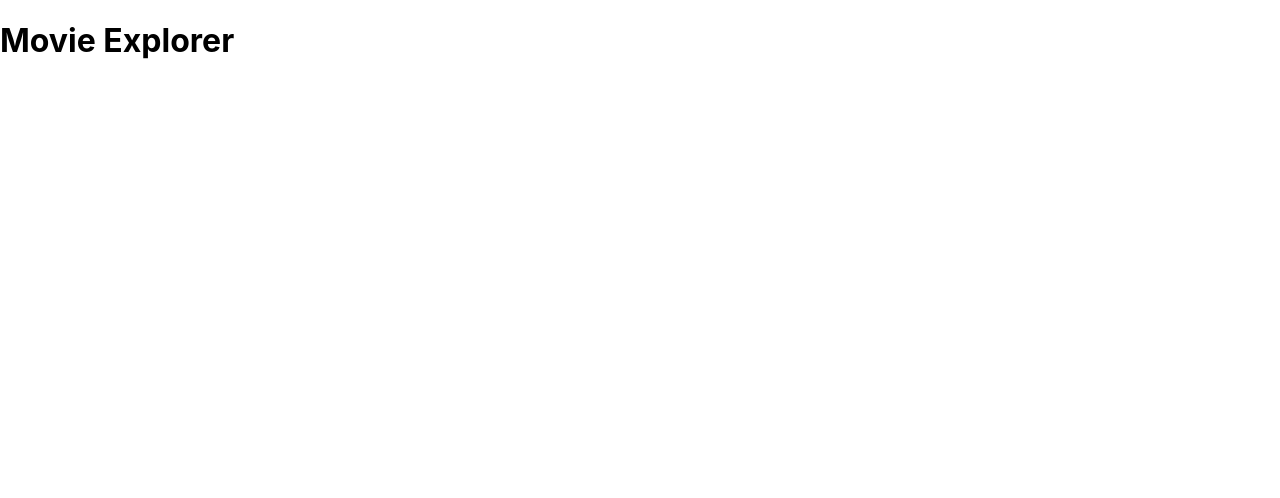
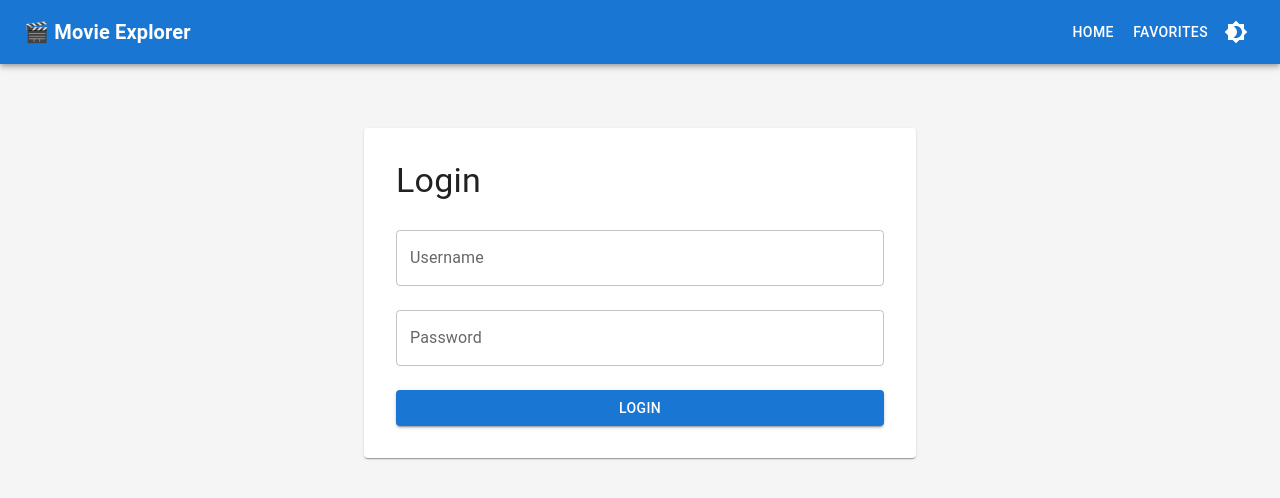
Before and after one commit to Malka01/movie-explorer, a React (Create React App) app: page /login in a window 1280 px wide. Shown: the top 498 px of the page. Built offline with nearby package versions, Linux system fonts and the light colour scheme; no server answers.

Commit message:
Add routing and application theme

```diff
--- a/src/App.js
+++ b/src/App.js
@@ -1,25 +1,47 @@
-import { useEffect } from "react";
-import { getTrendingMovies } from "./services/tmdbApi";
+import { BrowserRouter, Routes, Route } from "react-router-dom";
+import { useState } from "react";
+import { ThemeProvider, CssBaseline } from "@mui/material";
+
+import Navbar from "./components/Navbar";
+import Home from "./pages/Home";
+import Login from "./pages/Login";
+import MovieDetails from "./pages/MovieDetails";
+import Favorites from "./pages/Favorites";
+
+import { lightTheme, darkTheme } from "./theme/theme";
 
 function App() {
-  useEffect(() => {
-    const testApi = async () => {
-      try {
-        const data = await getTrendingMovies();
+  const [darkMode, setDarkMode] = useState(false);
 
-        console.log("TMDb Response:", data);
-      } catch (error) {
-        console.error("TMDb API Error:", error);
-      }
-    };
-
-    testApi();
-  }, []);
+  const theme = darkMode ? darkTheme : lightTheme;
 
   return (
-    <div>
-      <h1>Movie Explorer</h1>
-    </div>
+    <ThemeProvider theme={theme}>
+      <CssBaseline />
+
+      <BrowserRouter>
+        <Navbar
+          darkMode={darkMode}
+          setDarkMode={setDarkMode}
+        />
+
+        <Routes>
+          <Route path="/" element={<Home />} />
+
+          <Route path="/login" element={<Login />} />
+
+          <Route
+            path="/movie/:id"
+            element={<MovieDetails />}
+          />
+
+          <Route
+            path="/favorites"
+            element={<Favorites />}
+          />
+        </Routes>
+      </BrowserRouter>
+    </ThemeProvider>
   );
 }
 
--- /dev/null
+++ b/src/components/Navbar.jsx
@@ -0,0 +1,48 @@
+import {
+  AppBar,
+  Toolbar,
+  Typography,
+  Button,
+  IconButton,
+} from "@mui/material";
+import { Brightness4, Brightness7 } from "@mui/icons-material";
+import { Link } from "react-router-dom";
+
+function Navbar({ darkMode, setDarkMode }) {
+  return (
+    <AppBar position="static">
+      <Toolbar>
+        <Typography
+          variant="h6"
+          component={Link}
+          to="/"
+          sx={{
+            flexGrow: 1,
+            color: "inherit",
+            textDecoration: "none",
+            fontWeight: "bold",
+          }}
+        >
+          🎬 Movie Explorer
+        </Typography>
+
+        <Button color="inherit" component={Link} to="/">
+          Home
+        </Button>
+
+        <Button color="inherit" component={Link} to="/favorites">
+          Favorites
+        </Button>
+
+        <IconButton
+          color="inherit"
+          onClick={() => setDarkMode((prev) => !prev)}
+        >
+          {darkMode ? <Brightness7 /> : <Brightness4 />}
+        </IconButton>
+      </Toolbar>
+    </AppBar>
+  );
+}
+
+export default Navbar;
--- a/src/index.css
+++ b/src/index.css
@@ -1,13 +1,14 @@
-body {
-  margin: 0;
-  font-family: -apple-system, BlinkMacSystemFont, 'Segoe UI', 'Roboto', 'Oxygen',
-    'Ubuntu', 'Cantarell', 'Fira Sans', 'Droid Sans', 'Helvetica Neue',
-    sans-serif;
-  -webkit-font-smoothing: antialiased;
-  -moz-osx-font-smoothing: grayscale;
+* {
+  box-sizing: border-box;
 }
 
-code {
-  font-family: source-code-pro, Menlo, Monaco, Consolas, 'Courier New',
-    monospace;
+html,
+body,
+#root {
+  margin: 0;
+  min-height: 100%;
 }
+
+body {
+  font-family: Arial, Helvetica, sans-serif;
+}
--- /dev/null
+++ b/src/pages/Favorites.jsx
@@ -0,0 +1,17 @@
+import { Container, Typography } from "@mui/material";
+
+function Favorites() {
+  return (
+    <Container sx={{ py: 4 }}>
+      <Typography variant="h4">
+        My Favorites
+      </Typography>
+
+      <Typography sx={{ mt: 2 }}>
+        Your favorite movies will appear here.
+      </Typography>
+    </Container>
+  );
+}
+
+export default Favorites;
--- /dev/null
+++ b/src/pages/Home.jsx
@@ -0,0 +1,17 @@
+import { Container, Typography } from "@mui/material";
+
+function Home() {
+  return (
+    <Container sx={{ py: 4 }}>
+      <Typography variant="h4" component="h1" gutterBottom>
+        Discover Movies
+      </Typography>
+
+      <Typography variant="body1">
+        Search and discover your favorite movies.
+      </Typography>
+    </Container>
+  );
+}
+
+export default Home;
--- /dev/null
+++ b/src/pages/Login.jsx
@@ -0,0 +1,36 @@
+import { Container, Paper, TextField, Button, Typography } from "@mui/material";
+
+function Login() {
+  return (
+    <Container maxWidth="sm" sx={{ py: 8 }}>
+      <Paper sx={{ p: 4 }}>
+        <Typography variant="h4" gutterBottom>
+          Login
+        </Typography>
+
+        <TextField
+          fullWidth
+          label="Username"
+          margin="normal"
+        />
+
+        <TextField
+          fullWidth
+          label="Password"
+          type="password"
+          margin="normal"
+        />
+
+        <Button
+          fullWidth
+          variant="contained"
+          sx={{ mt: 2 }}
+        >
+          Login
+        </Button>
+      </Paper>
+    </Container>
+  );
+}
+
+export default Login;
--- /dev/null
+++ b/src/pages/MovieDetails.jsx
@@ -0,0 +1,17 @@
+import { Container, Typography } from "@mui/material";
+
+function MovieDetails() {
+  return (
+    <Container sx={{ py: 4 }}>
+      <Typography variant="h4">
+        Movie Details
+      </Typography>
+
+      <Typography sx={{ mt: 2 }}>
+        Movie details will appear here.
+      </Typography>
+    </Container>
+  );
+}
+
+export default MovieDetails;
--- /dev/null
+++ b/src/theme/theme.js
@@ -0,0 +1,27 @@
+import { createTheme } from "@mui/material/styles";
+
+export const lightTheme = createTheme({
+  palette: {
+    mode: "light",
+    primary: {
+      main: "#1976d2",
+    },
+    background: {
+      default: "#f5f5f5",
+      paper: "#ffffff",
+    },
+  },
+});
+
+export const darkTheme = createTheme({
+  palette: {
+    mode: "dark",
+    primary: {
+      main: "#90caf9",
+    },
+    background: {
+      default: "#121212",
+      paper: "#1e1e1e",
+    },
+  },
+});
```
